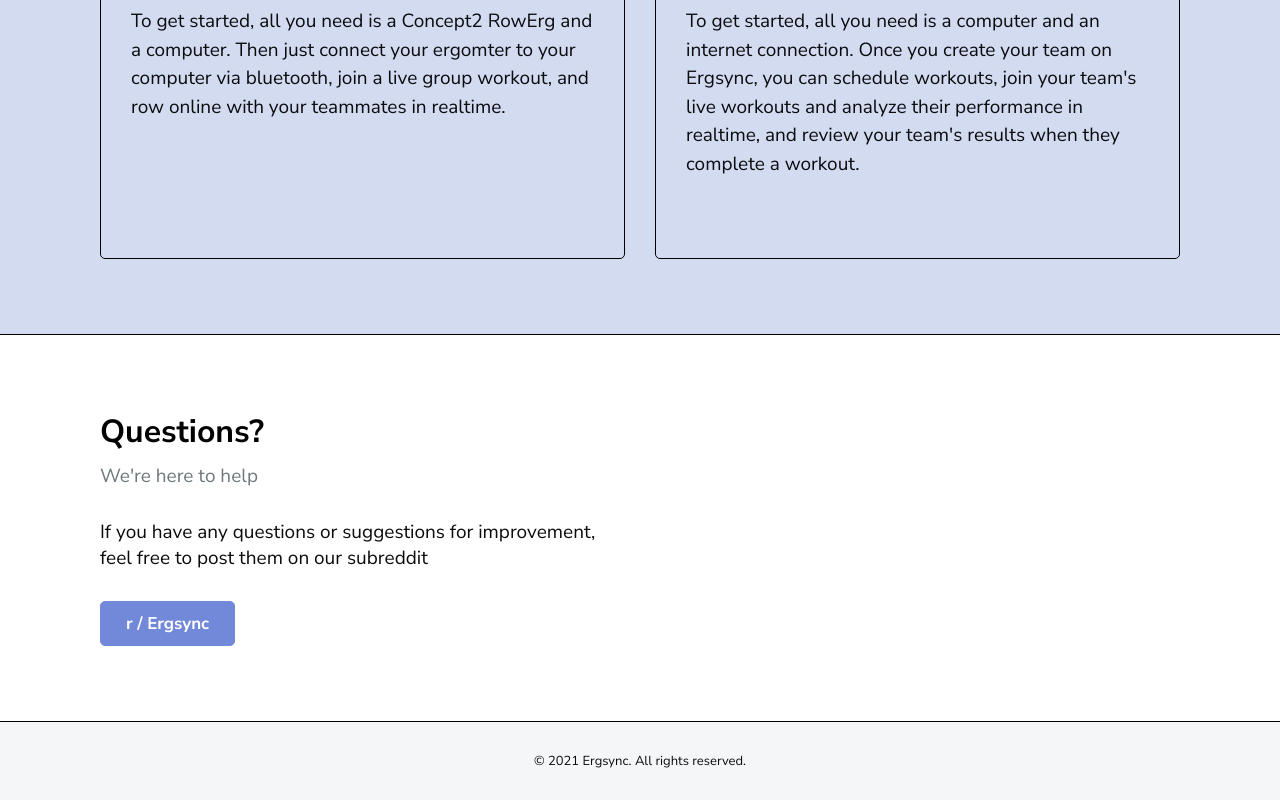
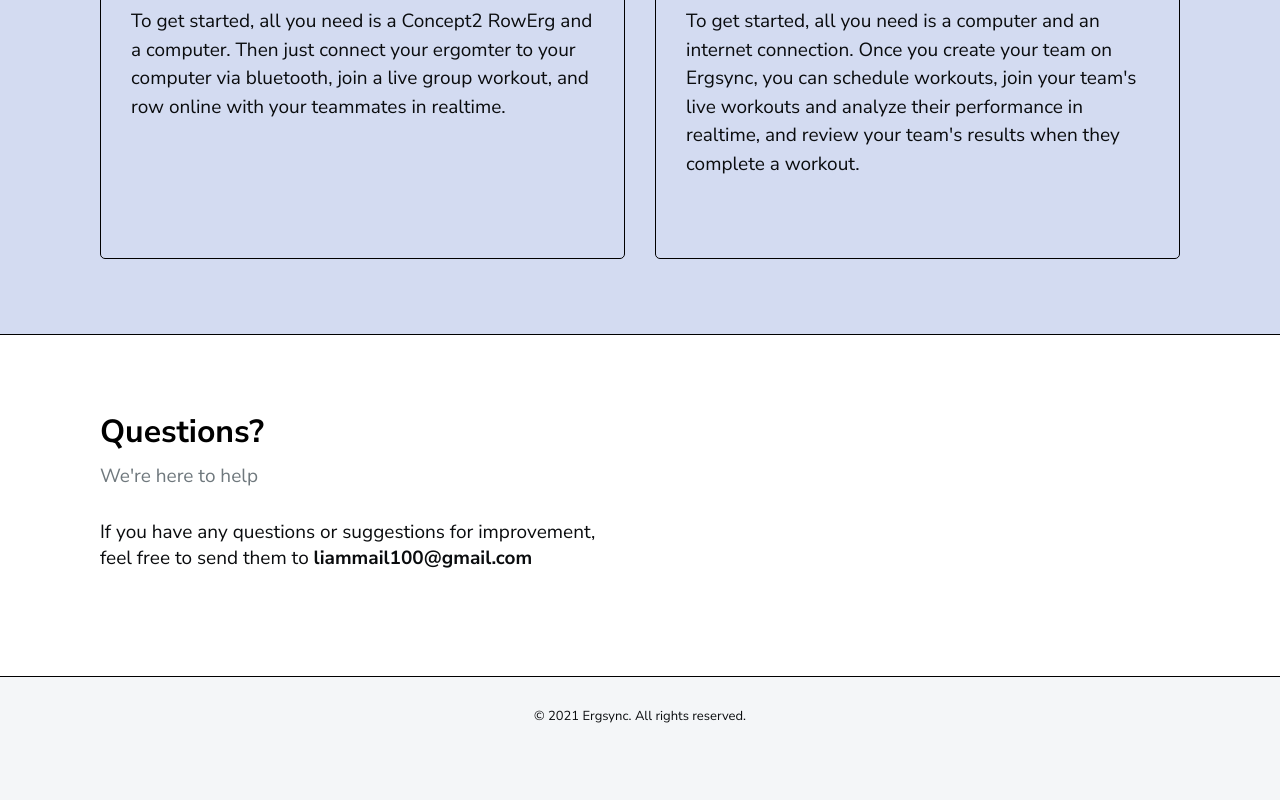
Before and after one commit to liammccluskey/rowing-webapp, a React (Create React App) app: page / in a window 1280 px wide. Shown: the part 1130-1930 px from the top of the page. After the commit the page ends 1885 px from the top, so only its background shows below. Built offline with nearby package versions, Linux system fonts and the light colour scheme; no server answers.

Commit message:
updated landing page and color issue

```diff
--- a/src/components/Landing.js
+++ b/src/components/Landing.js
@@ -89,12 +89,8 @@ export default function Landing() {
                     <h1 className='fw-l mb-10' style={{color: 'black'}}>Questions?</h1>
                     <h3 className='c-cs mb-30'>We're here to help</h3>
                     <h3 className='mb-30'>
-                        If you have any questions or suggestions for improvement, feel free to post
-                        them on our subreddit
+                        If you have any questions or suggestions for improvement, feel free to send them to <strong>liammail100@gmail.com</strong>
                     </h3>
-                    <button className='solid-btn' onClick={() => window.open('https://www.reddit.com/r/Ergsync/')}>
-                        r / Ergsync
-                    </button>
                 </div>
 
             </div>
--- a/src/components/headers/DropdownMenu.js
+++ b/src/components/headers/DropdownMenu.js
@@ -41,7 +41,7 @@ export default function DropdownMenu(props) {
                     backgroundColor: 'var(--bgc-hover)', zIndex: 20,
                     padding: '0px 0px', textAlign: 'left',
                     backgroundColor: 'var(--bgc-light)',
-                    border: isDarkMode ? '1px solid var(--bc)' : 'none',
+                    border: '1px solid var(--bc)',
                     boxShadow: 'var(--box-shadow-dark)'
                 }}
             >
--- a/src/index.css
+++ b/src/index.css
@@ -148,7 +148,7 @@ html {
   --float-border-l: 1px solid var(--bc);
 
   --box-shadow-l: 0px 1px 4px 0px rgba(0,0,0,0.2);
-  --box-shadow-l: 0 0 20px rgba(0,0,0,0.05);
+  --box-shadow-dark-l: 0 0 20px rgba(0,0,0,0.05);
   --float-border-l: none;
 
 
```
